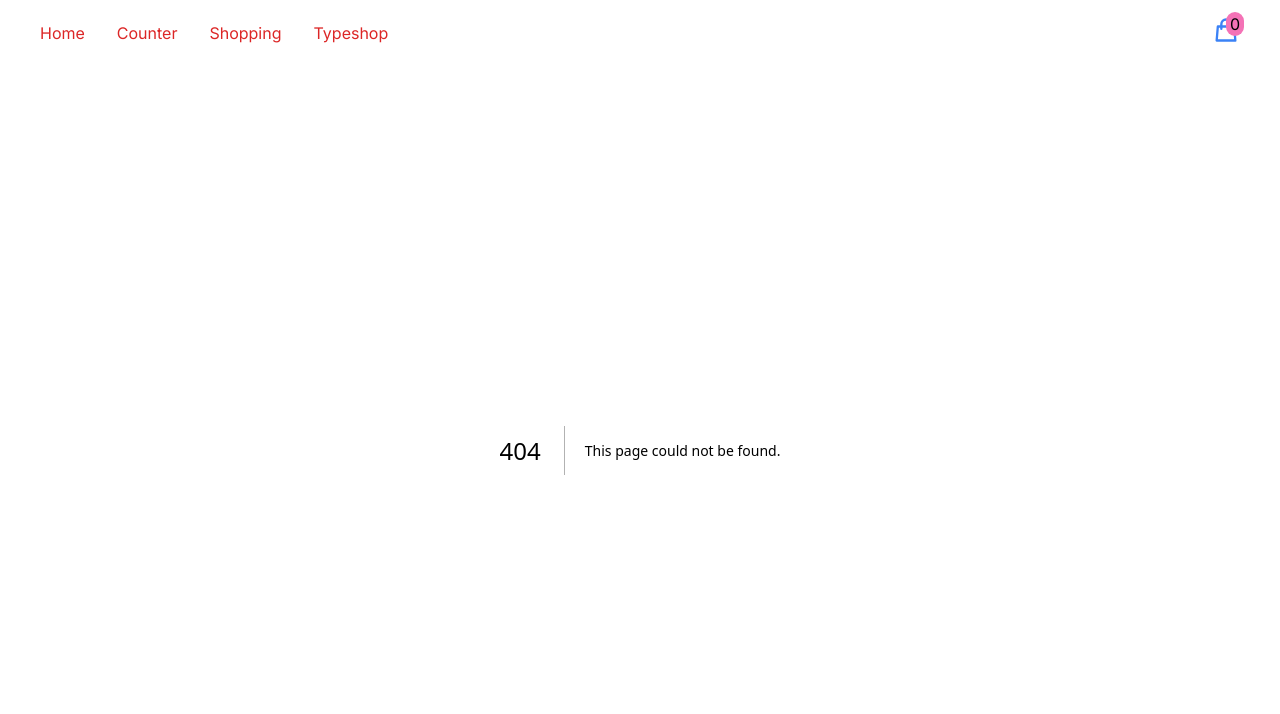
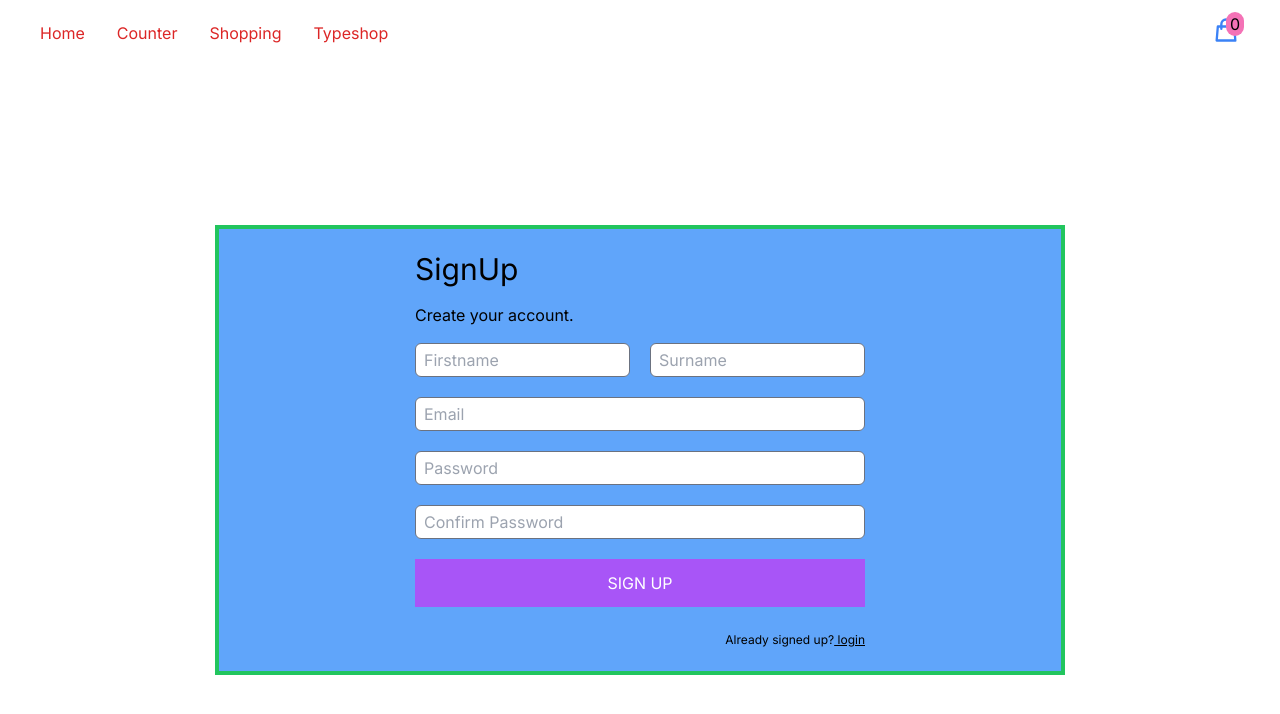
Before and after one commit to fegyisaac/Nextjs-Redux-Tutorials, a Next.js app: page /signup in a window 1280 px wide. Before the commit this address had no page. Shown: the top 714 px of the page. Built offline with nearby package versions, Linux system fonts and the light colour scheme.

Commit message:
Login - Signup

```diff
--- /dev/null
+++ b/app/login/page.tsx
@@ -0,0 +1,43 @@
+import Link from "next/link";
+
+const LogIn = () => {
+  return (
+    <div className="w-full min-h-screen flex justify-center items-center">
+      <div className="bg-blue-400 border-4 border-green-500 w-[850px] grid place-items-center min-h-[450px]">
+        <div className="w-[490px] mx-auto px-5">
+          <h2 className="text-3xl mb-4">Log into your account</h2>
+          <form action="#">
+            <div className="mt-5">
+              <input
+                type="text"
+                placeholder="Email"
+                className="border border-gray-500 py-1 px-2 w-full rounded-md"
+              />
+            </div>
+            <div className="mt-5">
+              <input
+                type="password"
+                placeholder="Password"
+                className="border border-gray-500 py-1 px-2 w-full rounded-md"
+              />
+            </div>
+
+            <div className="mt-5">
+              <button className="w-full bg-purple-500 py-3 text-center text-white">
+                LOG IN
+              </button>
+            </div>
+            <h4 className="text-[12px] text-right mt-6">
+              Don't have an account?
+              <Link href={"/signup"}>
+                <span className="underline"> Register</span>
+              </Link>
+            </h4>
+          </form>
+        </div>
+      </div>
+    </div>
+  );
+};
+
+export default LogIn;
--- /dev/null
+++ b/app/signup/page.tsx
@@ -0,0 +1,63 @@
+import Link from "next/link";
+
+const SignUp = () => {
+  return (
+    <div className="w-full min-h-screen flex justify-center items-center">
+      <div className="bg-blue-400 border-4 border-green-500 w-[850px] grid place-items-center min-h-[450px]">
+        <div className="w-[490px] mx-auto px-5">
+        <h2 className="text-3xl mb-4">SignUp</h2>
+        <p className="mb-4">Create your account.</p>
+        <form action="#">
+          <div className="grid grid-cols-2 gap-5">
+            <input
+              type="text"
+              placeholder="Firstname"
+              className="border border-gray-500 py-1 px-2 rounded-md"
+            />
+            <input
+              type="text"
+              placeholder="Surname"
+              className="border border-gray-500 py-1 px-2 rounded-md"
+            />
+          </div>
+          <div className="mt-5">
+            <input
+              type="text"
+              placeholder="Email"
+              className="border border-gray-500 py-1 px-2 w-full rounded-md"
+            />
+          </div>
+          <div className="mt-5">
+            <input
+              type="password"
+              placeholder="Password"
+              className="border border-gray-500 py-1 px-2 w-full rounded-md"
+            />
+          </div>
+          <div className="mt-5">
+            <input
+              type="password"
+              placeholder="Confirm Password"
+              className="border border-gray-500 py-1 px-2 w-full rounded-md"
+            />
+          </div>
+
+          <div className="mt-5">
+            <button className="w-full bg-purple-500 py-3 text-center text-white">
+             SIGN UP
+            </button>
+          </div>
+          <h4 className="text-[12px] text-right mt-6">
+              Already signed up?
+              <Link href={"/login"}>
+                <span className="underline"> login</span>
+              </Link>
+            </h4>
+        </form>
+        </div>
+      </div>
+    </div>
+  );
+};
+
+export default SignUp;
--- a/components/ShoppingMenu.tsx
+++ b/components/ShoppingMenu.tsx
@@ -7,7 +7,8 @@ import { useDispatch } from "react-redux";
 
 const ShoppingMenu = () => {
   const modal = useAppSelector((state) => state.modal.isOpen);
-  let amount = 3;
+  const amount = useAppSelector(state => state.catalogue.amount);
+  const total = useAppSelector(state => state.catalogue.total)
   const dispatch = useDispatch();
 
   const data = useAppSelector((state) => state.catalogue.catalogueCartItem);
@@ -63,7 +64,7 @@ const ShoppingMenu = () => {
                 <footer className="flex flex-col gap-2 absolute bottom-0 w-full my-2 bg-black text-white">
                   <div className="flex justify-between">
                     <h4>Total</h4>
-                    <div>{FormatCurrency(2100)}</div>
+                    <div>{FormatCurrency(total)}</div>
                   </div>
                   <button
                     onClick={() => dispatch(clearCart())}
--- a/package.json
+++ b/package.json
@@ -13,6 +13,7 @@
     "next": "14.0.4",
     "react": "^18",
     "react-dom": "^18",
+    "react-hook-form": "^7.49.3",
     "react-redux": "^9.0.4"
   },
   "devDependencies": {
@@ -25,7 +26,5 @@
     "postcss": "^8",
     "tailwindcss": "^3.3.0",
     "typescript": "^5"
-
-
   }
 }
--- a/tailwind.config.ts
+++ b/tailwind.config.ts
@@ -11,6 +11,9 @@ const config: Config = {
 
     },
   },
-  plugins: [],
+  plugins: [
+    // require('@tailwindcss/forms'),
+
+  ],
 }
 export default config
```
Also changed, not shown: 1 other file (tests, documents, lock files or other folders).
